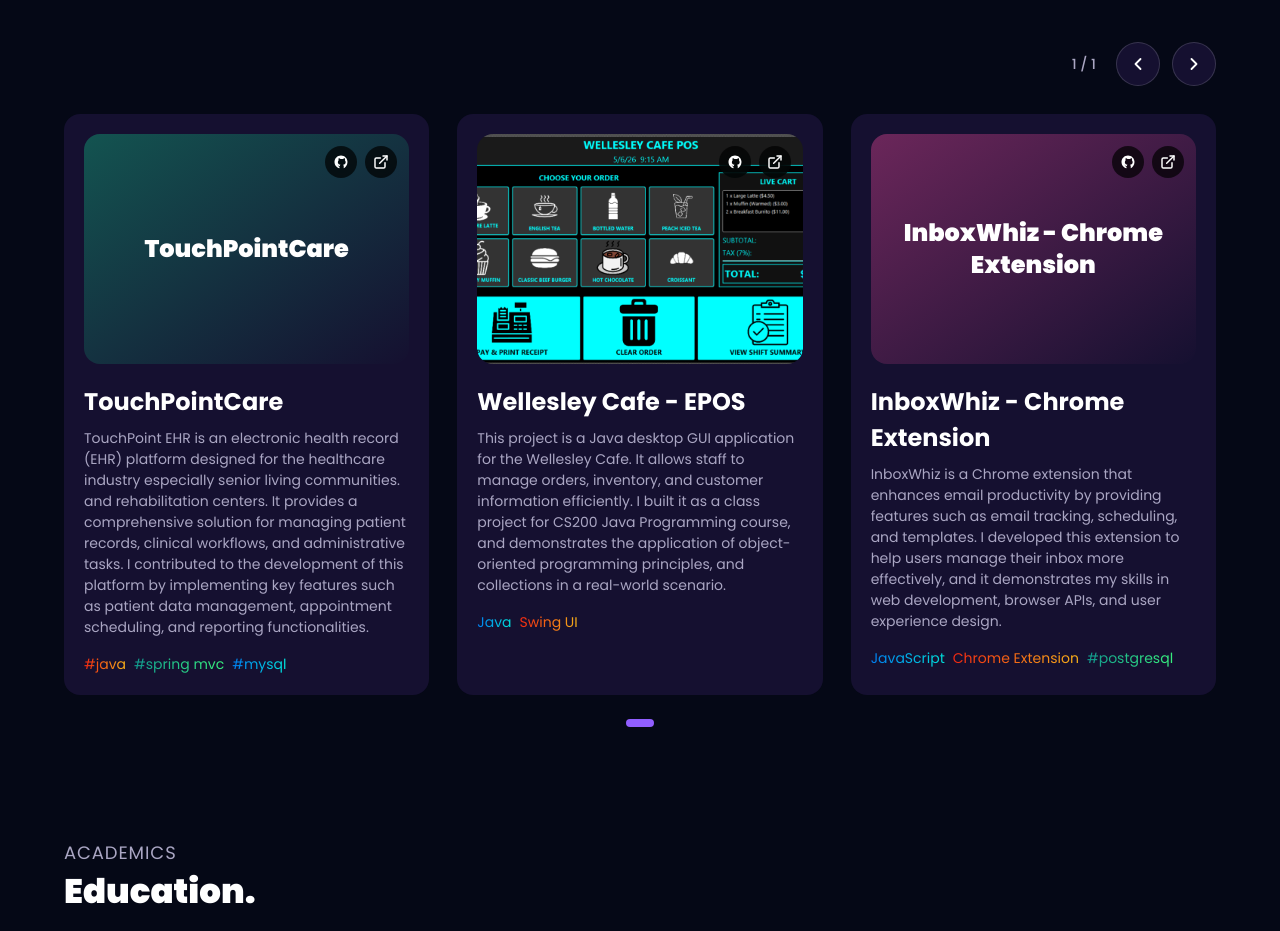
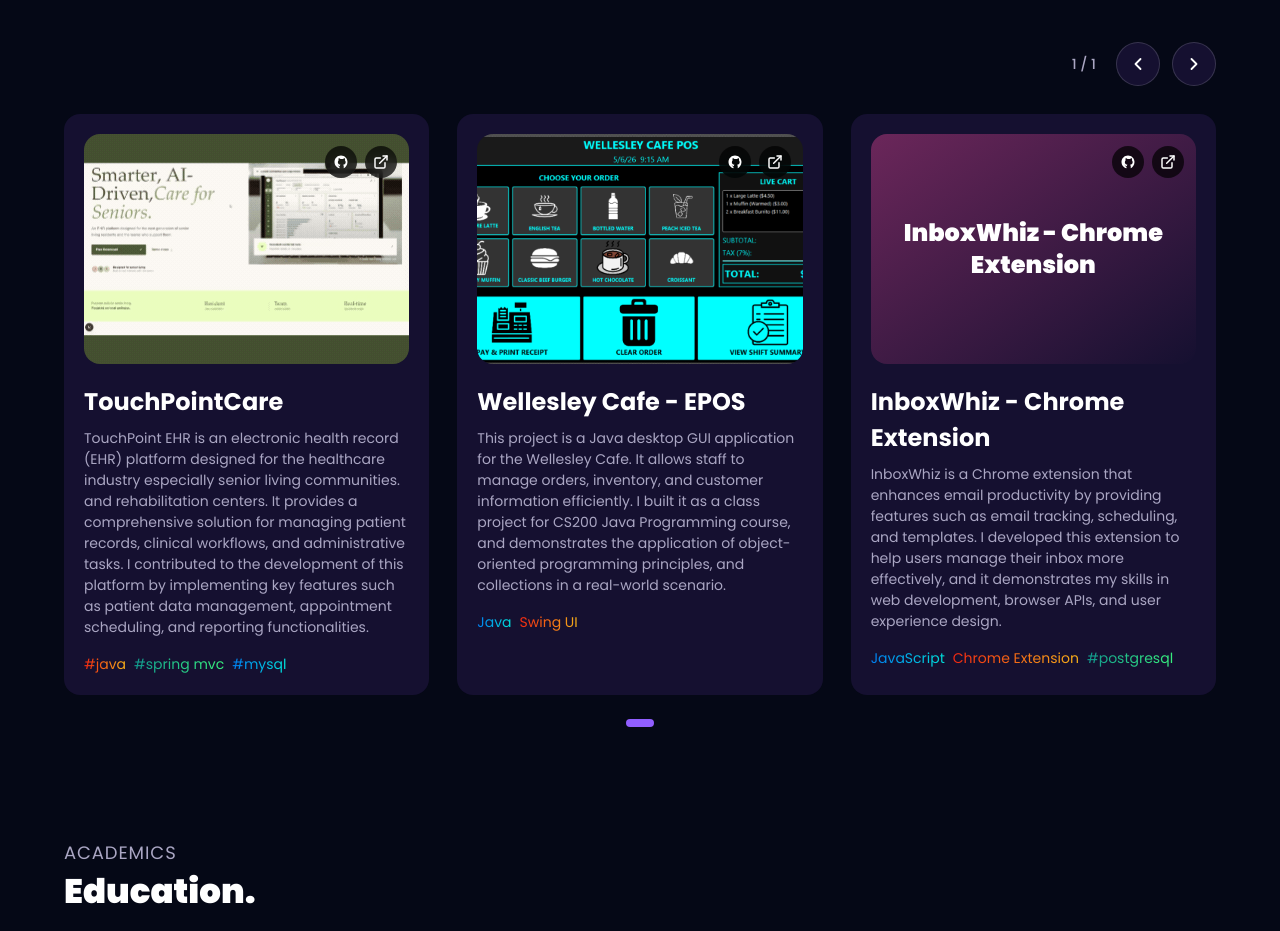
Before and after one commit to gavin-waako/my-portfolio, a Next.js app: page / in a window 1280 px wide. Shown: the part 3100-4031 px from the top of the page. Built offline with nearby package versions, Linux system fonts and the light colour scheme.

Commit message:
Make more edits to projects

```diff
--- a/data/projects.ts
+++ b/data/projects.ts
@@ -16,7 +16,7 @@ export interface Project {
 export const projects: Project[] = [
   {
     title: 'TouchPointCare',
-    cover: { label: 'TouchPointCare', gradient: 'from-emerald-500/40' },
+    cover: { image: '/images/touch-point-ehr-demo.gif', alt: 'TouchPointCare' },
     links: [
       { type: 'github', href: 'https://github.com/gavin-waako/touch-point-care' },
       { type: 'live', href: '#' },
@@ -31,7 +31,7 @@ export const projects: Project[] = [
   },
   // {
   //   title: "Nana's Closet",
-  //   cover: { label: "Nana's Closet", gradient: 'from-green-500/40' },
+  //   cover: { image: '/images/nanas-closet.png', alt: "Nana's Closet" },
   //   links: [],
   //   description:
   //     'Implemented Face Match and Liveness Check feature, reducing identity fraud by up to 95%. Integrated new features such as SMS, Email and Push Notification functionalities, facilitating 2FA, immediate alerts & timely reminders to users on transactions.',
```
Also changed, not shown: public/images/touch-point-ehr-demo.gif (added).
